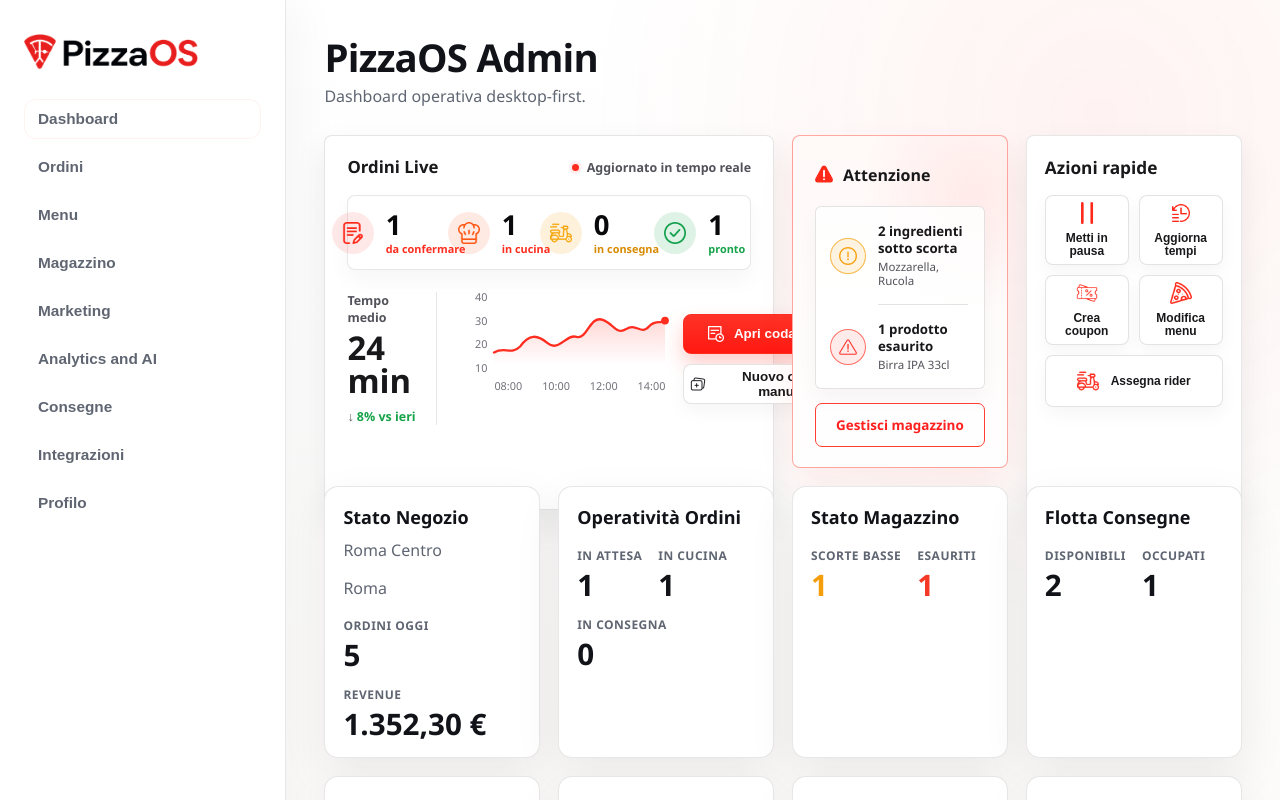
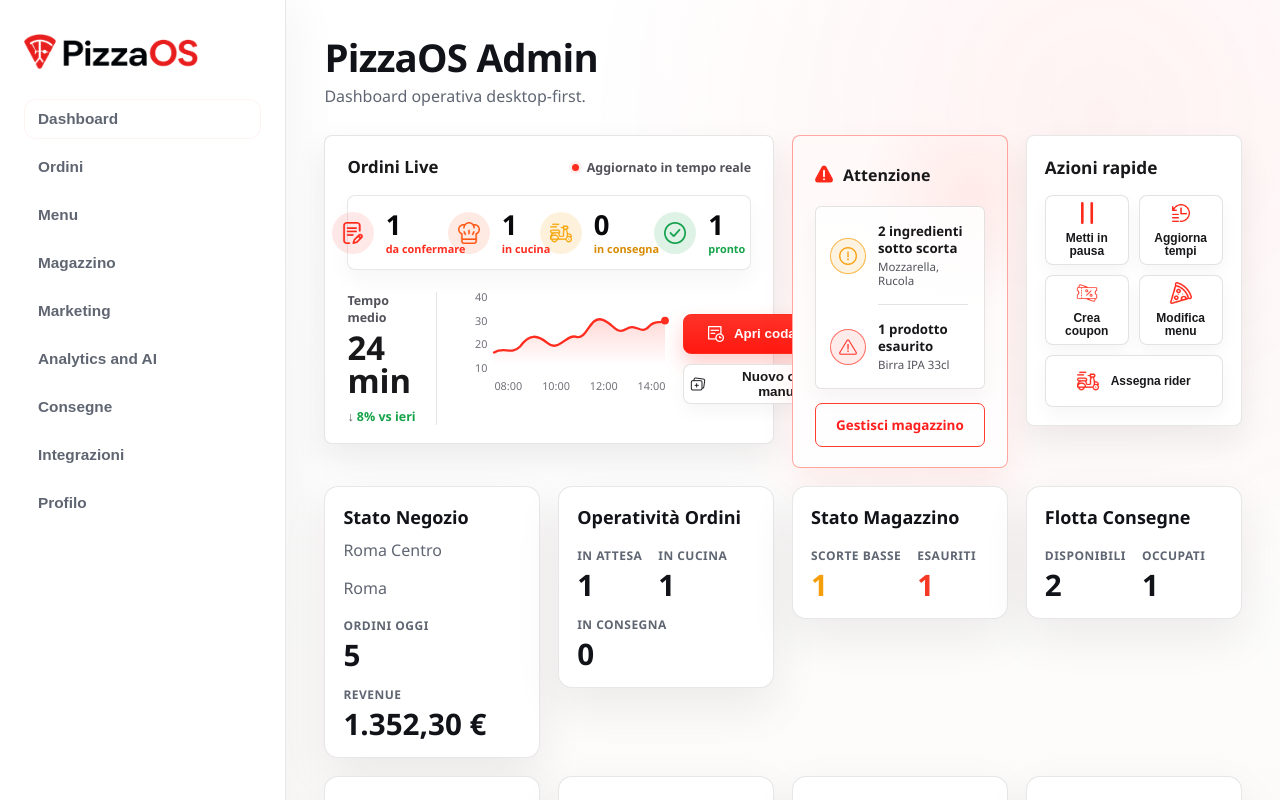
Before and after one commit to kremisi-com/pizzaos, a Next.js app in the folder apps/admin/: page / in a window 1280 px wide. Shown: the top 800 px of the page. Built offline with nearby package versions, Linux system fonts and the light colour scheme; a web font is replaced by a local one.

Commit message:
fix(admin): tighten dashboard card heights
Adjust the admin dashboard grid so top-row cards keep their content height instead of stretching to the tallest card. Remove forced full-height behavior from the live orders and quick actions panels to better match the Attention card.

```diff
--- a/apps/admin/src/features/home/components/admin-shell.module.css
+++ b/apps/admin/src/features/home/components/admin-shell.module.css
@@ -136,7 +136,7 @@
   display: grid;
   grid-template-columns: repeat(4, minmax(0, 1fr));
   gap: 18px;
-  align-items: stretch;
+  align-items: start;
 }
 
 .liveOrdersCard {
@@ -145,7 +145,6 @@
 
 .liveOrdersPanel {
   min-width: 0;
-  height: 100%;
   border: 1px solid rgba(24, 24, 27, 0.11);
   border-radius: 8px;
   padding: 22px 22px 18px;
@@ -428,7 +427,6 @@
 
 .quickActionsPanel {
   min-width: 0;
-  height: 100%;
   border: 1px solid rgba(24, 24, 27, 0.1);
   border-radius: 8px;
   padding: 22px 18px 18px;
```
